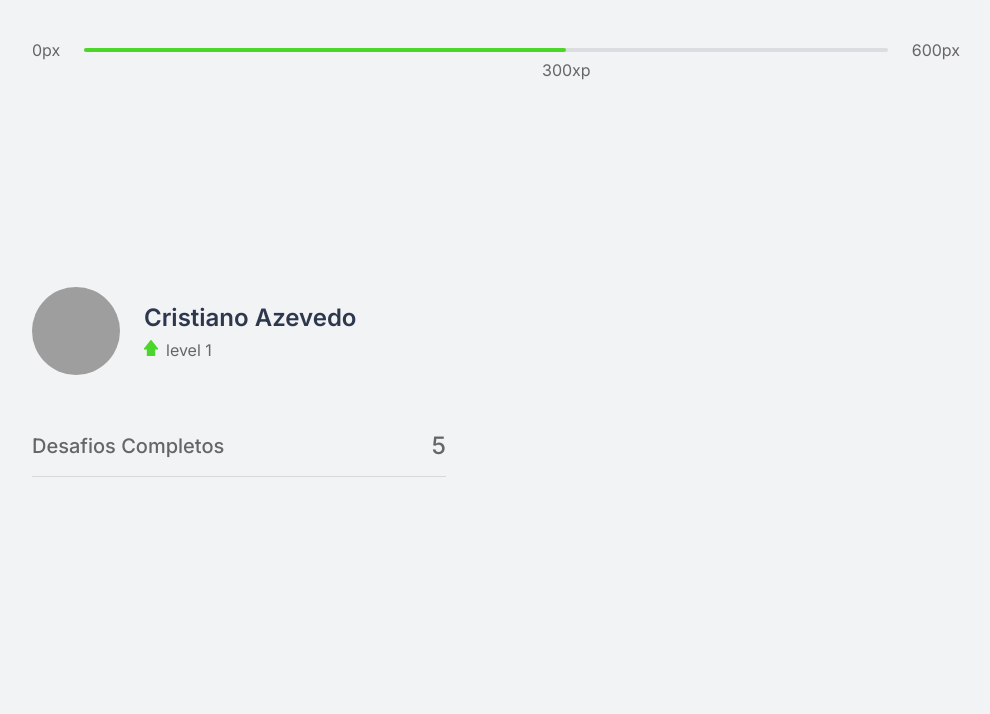
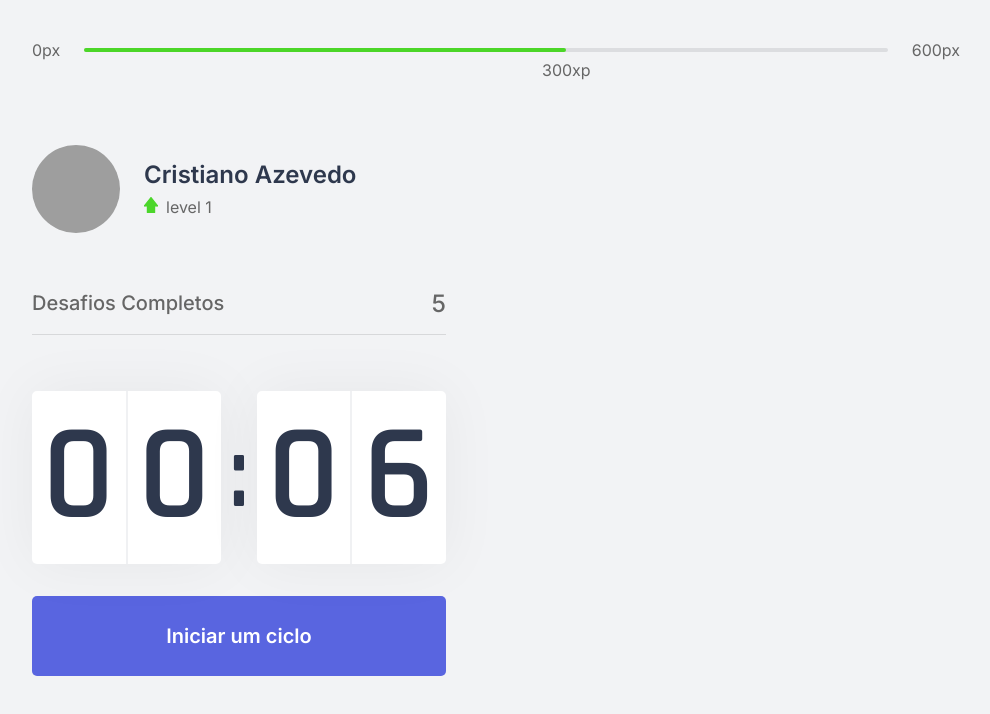
Before and after one commit to Cr-collab/move.it, a Next.js app: page / in a window 1280 px wide. Shown: the top 714 px of the page, without its empty margins (144-1134 px from the left). Built offline with nearby package versions, Linux system fonts and the light colour scheme; grey boxes are pictures that could not be loaded.

Commit message:
countdowh concluido

```diff
--- /dev/null
+++ b/src/components/Countdown/index.tsx
@@ -0,0 +1,75 @@
+import { useEffect, useState } from 'react'
+import styles from './styles.module.css'
+
+let countdownTimeout: NodeJS.Timeout
+
+export function Countdown() {
+  const [time, setTime] = useState(0.1 * 60)
+  const [isActive, setIsActive] = useState(false)
+  const [hasFinished, setHashFinished] = useState(false)
+  console.log(time)
+
+  const minutes = Math.floor(time / 60)
+  console.log(minutes)
+  const seconds = time % 60
+
+  const [minuteLeft, minutesRight] = String(minutes).padStart(2, '0').split('')
+  const [secondsLeft, secondsRight] = String(seconds).padStart(2, '0').split('')
+
+  function startCountdown() {
+    setIsActive(true)
+  }
+  function resetCountdown() {
+    clearTimeout(countdownTimeout)
+    setIsActive(false)
+    setTime(0.1 * 60)
+  }
+
+  useEffect(() => {
+    if (isActive && time > 0) {
+      countdownTimeout = setTimeout(() => {
+        setTime(time - 1)
+      }, 1000)
+    } else if (isActive && time === 0) {
+      setHashFinished(true)
+      setIsActive(false)
+    }
+  }, [isActive, time])
+  return (
+    <div>
+      <div className={styles.countdownContainer}>
+        <div>
+          <span>{minuteLeft}</span>
+          <span>{minutesRight}</span>
+        </div>
+        <span> : </span>
+        <div>
+          <span>{secondsLeft}</span>
+          <span>{secondsRight}</span>
+        </div>
+      </div>
+
+      {hasFinished ? (
+        <button disabled className={styles.countdownButton}>
+          Ciclo encerrado
+        </button>
+      ) : isActive ? (
+        <button
+          type="button"
+          className={` ${styles.countdownButton} ${styles.countdownButtonActive} `}
+          onClick={resetCountdown}
+        >
+          Abandonar ciclo
+        </button>
+      ) : (
+        <button
+          type="button"
+          className={styles.countdownButton}
+          onClick={startCountdown}
+        >
+          Iniciar um ciclo
+        </button>
+      )}
+    </div>
+  )
+}
--- /dev/null
+++ b/src/components/Countdown/styles.module.css
@@ -0,0 +1,77 @@
+.countdownContainer {
+  display: flex;
+  align-items: center;
+  font-family: Rajdhani;
+  font-weight: 600;
+  color: var(--title);
+}
+
+.countdownContainer > span {
+  font-size: 6.25rem;
+  margin: 0 0.5rem;
+}
+
+.countdownContainer > div {
+  flex: 1;
+  display: flex;
+  align-items: center;
+  justify-content: space-evenly;
+  background: var(--white);
+  box-shadow: 0 0 60px rgba(0, 0, 0, 0.05);
+  border-radius: 5px;
+  font-size: 8.5rem;
+  text-align: center;
+}
+
+.countdownContainer > div span:first-child {
+  border-right: 1px solid #f0f1f3;
+}
+
+.countdownContainer > div span:last-child {
+  border-left: 1px solid #f0f1f3;
+}
+.countdownContainer > div span {
+  flex: 1;
+}
+
+.countdownButton {
+  width: 100%;
+  height: 5rem;
+
+  margin-top: 2rem;
+
+  display: flex;
+  align-items: center;
+  justify-content: center;
+
+  border: 0;
+  border-radius: 5px;
+
+  background: var(--blue);
+  color: var(--white);
+
+  font-size: 1.25rem;
+  font-weight: 600;
+
+  transition: background 0.2s;
+}
+
+.countdownButton:not(:disabled):hover {
+  background: var(--blue-dark);
+}
+
+.countdownButtonActive {
+  background: var(--white);
+  color: var(--title);
+}
+
+.countdownButtonActive:not(:disabled):hover {
+  background: var(--red);
+  color: var(--white);
+}
+
+.countdownButton:disabled {
+  background: var(--white);
+  color: var(--text);
+  cursor: not-allowed;
+}
--- a/src/pages/_document.tsx
+++ b/src/pages/_document.tsx
@@ -5,6 +5,7 @@
     return (
       <Html>
         <Head>
+          <link rel="shortcut icon" href="/favicon.png" type="image/png" />
           <link rel="preconnect" href="https://fonts.googleapis.com" />
           <link
             rel="preconnect"
--- a/src/pages/index.tsx
+++ b/src/pages/index.tsx
@@ -4,15 +4,22 @@
 import styles from '../../styles/Home.module.css'
 import { Profile } from '../components/Profile'
 import { CompletedChanllages } from '../components/CompletedChanllages'
+import { Countdown } from '../components/Countdown'
+
+import Head from 'next/head'
 
 const Home: NextPage = () => {
   return (
     <div className={styles.container}>
+      <Head>
+        <title> Inico | move.it </title>
+      </Head>
       <ExperienceBar />
       <section>
         <div>
           <Profile />
           <CompletedChanllages />
+          <Countdown />
         </div>
         <div></div>
       </section>
```
